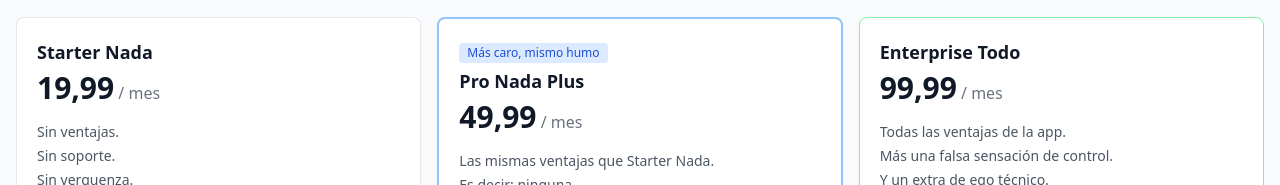
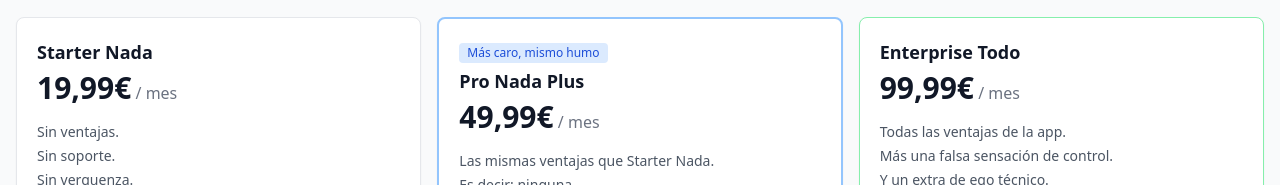
Before and after one commit to asantanao89/atlassian-cd-manager, a Vue app in the folder client/: page /pricing in a window 1280 px wide. Shown: the part 168-353 px from the top of the page. Built offline with nearby package versions, Linux system fonts and the light colour scheme; no server answers; what @tanstack/vue-query would draw is missing.

Commit message:
CDPM-00 :: chore: add euro symbol to pricing amounts
Co-authored-by: Cursor <cursoragent@cursor.com>

```diff
--- a/client/src/views/PricingView.vue
+++ b/client/src/views/PricingView.vue
@@ -12,7 +12,7 @@
         <header class="space-y-1">
           <h2 class="text-lg font-semibold text-gray-900">Starter Nada</h2>
           <p class="text-3xl font-bold text-gray-900">
-            19,99<span class="text-base font-medium text-gray-500"> / mes</span>
+            19,99€<span class="text-base font-medium text-gray-500"> / mes</span>
           </p>
         </header>
 
@@ -34,7 +34,7 @@
           </p>
           <h2 class="text-lg font-semibold text-gray-900">Pro Nada Plus</h2>
           <p class="text-3xl font-bold text-gray-900">
-            49,99<span class="text-base font-medium text-gray-500"> / mes</span>
+            49,99€<span class="text-base font-medium text-gray-500"> / mes</span>
           </p>
         </header>
 
@@ -53,7 +53,7 @@
         <header class="space-y-1">
           <h2 class="text-lg font-semibold text-gray-900">Enterprise Todo</h2>
           <p class="text-3xl font-bold text-gray-900">
-            99,99<span class="text-base font-medium text-gray-500"> / mes</span>
+            99,99€<span class="text-base font-medium text-gray-500"> / mes</span>
           </p>
         </header>
 
```
